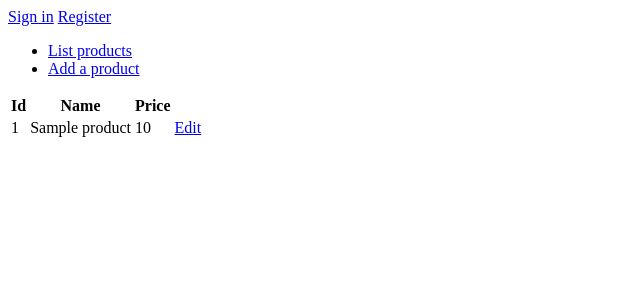
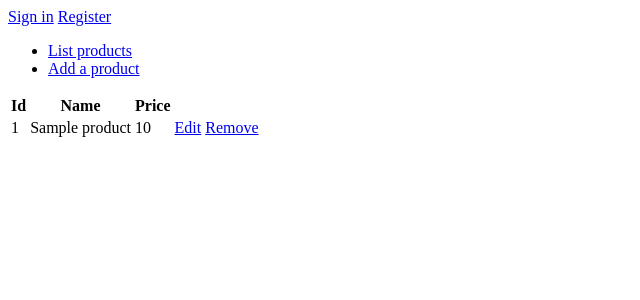
Before and after one commit to lacolegiala/online-store, a Flask app: page /products in a window 1280 px wide. Shown: the top 300 px of the page, without its empty margins (0-640 px from the left). Run offline with Flask 2, Linux system fonts and the light colour scheme; tables that the repository leaves empty hold one stand-in row (values such as "Sample post").

Commit message:
Add a remove feature to products

```diff
--- a/application/products/views.py
+++ b/application/products/views.py
@@ -48,3 +48,11 @@ def products_create():
     db.session().commit()
 
     return redirect(url_for("products_index"))
+
+@app.route("/products/remove/<product_id>", methods=["GET"])
+def products_remove(product_id):
+  Product.query.filter_by(id=product_id).delete()
+
+  db.session().commit()
+
+  return redirect(url_for("products_index"))
--- a/application/templates/products/list.html
+++ b/application/templates/products/list.html
@@ -18,6 +18,11 @@
           Edit
         </a>
       </td>
+      <td>
+        <a href="{{ url_for('products_remove', product_id=product.id)}}">
+          Remove
+        </a>
+      </td>
     </tr>
     {% endfor %}
   </table>
```
